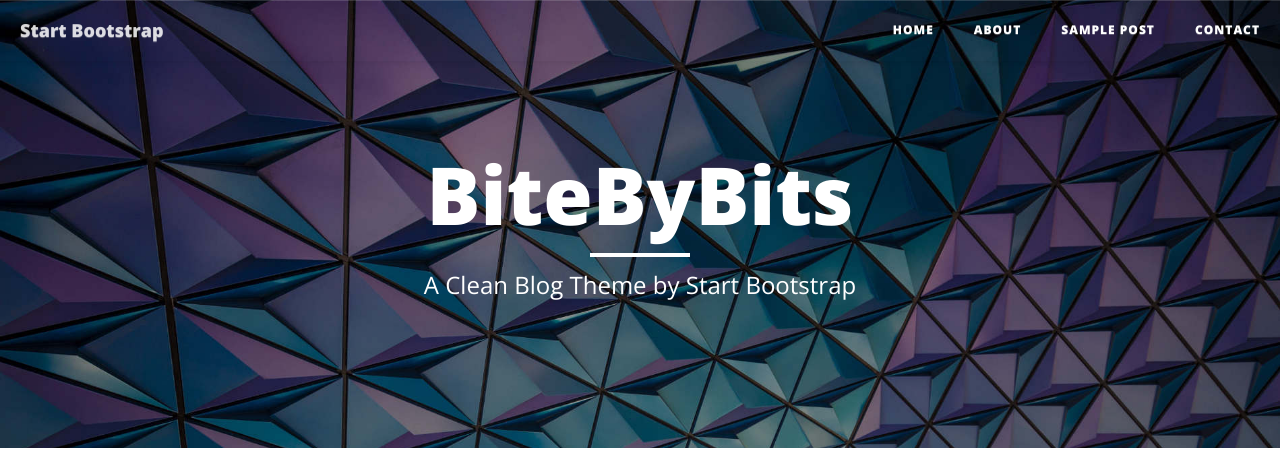
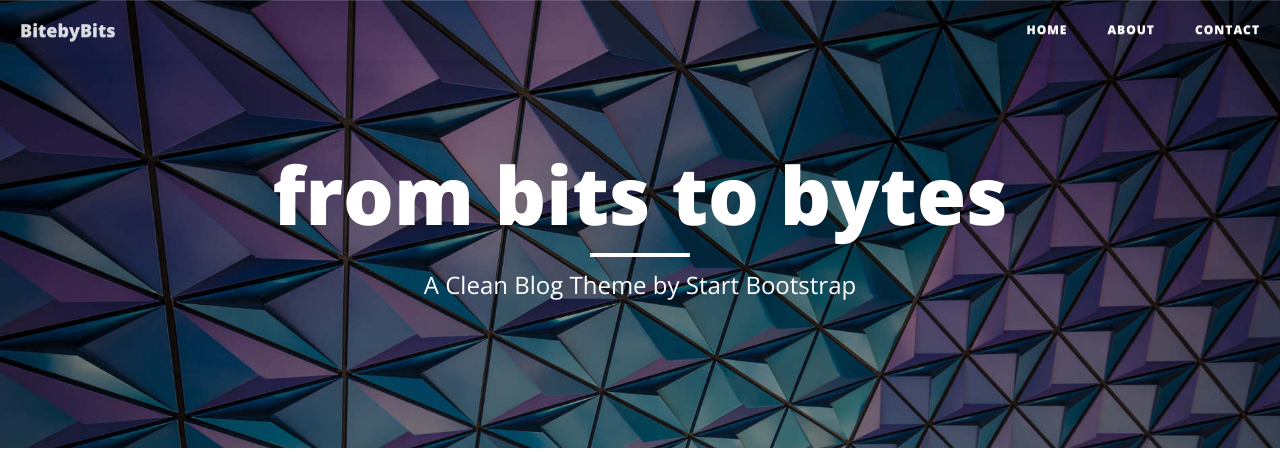
Before and after one commit to casol/bitebybits.com, a Django app: template bitebybits/blog/templates/blog/post/list.html in a window 1280 px wide. Shown: the top 452 px of the page. Run offline with Django 3.2, Linux system fonts and the light colour scheme; the template is opened without the code that fills it, so the values that code supplies are empty; some libraries are stand-ins or nearby versions.

Commit message:
Update front page and pagination
Changed pagination for 5 post for page, upadated some names and
inforamtion

```diff
--- a/bitebybits/blog/templates/blog/contact.html
+++ b/bitebybits/blog/templates/blog/contact.html
@@ -12,7 +12,7 @@
                     <div class="page-heading">
                         <h1>Contact Me</h1>
                         <hr class="small">
-                        <span class="subheading">Have questions? I have answers (maybe).</span>
+                        <span class="subheading">Do you have any questions?</span>
                     </div>
                 </div>
             </div>
@@ -36,7 +36,7 @@
                              {% endfor %}
                          </div>
                 {% endif%}
-                <p>Want to get in touch with me? Fill out the form below to send me a message and I will try to get back to you within 24 hours!</p>
+                <p>Want to get in touch with me? Fill out the form below to send me a message and I will try to get back to you!</p>
                     <form method="post">
                         {% for field in form %}
                         {% csrf_token %}
--- a/bitebybits/blog/templates/blog/header.html
+++ b/bitebybits/blog/templates/blog/header.html
@@ -6,7 +6,7 @@
                 <div class="col-lg-8 col-lg-offset-2 col-md-10 col-md-offset-1">
 
                     <div class="site-heading">
-                        <h1>BiteByBits</h1>
+                        <h1>from bits to bytes</h1>
                         <hr class="small">
                         <span class="subheading">A Clean Blog Theme by Start Bootstrap</span>
                     </div>
--- a/bitebybits/blog/templates/blog/navigation.html
+++ b/bitebybits/blog/templates/blog/navigation.html
@@ -7,7 +7,7 @@
                     <span class="sr-only">Toggle navigation</span>
                     Menu <i class="fa fa-bars"></i>
                 </button>
-                <a class="navbar-brand" href="index.html">Start Bootstrap</a>
+                <a class="navbar-brand" href="{% url 'blog:post_list' %}">BitebyBits</a>
             </div>
 
             <!-- Collect the nav links, forms, and other content for toggling -->
@@ -20,9 +20,6 @@
                         <a href="{% url 'about' %}">About</a>
                     </li>
                     <li>
-                        <a href="post.html">Sample Post</a>
-                    </li>
-                    <li>
                         <a href="{% url 'contact' %}">Contact</a>
                     </li>
                 </ul>
--- a/bitebybits/blog/views.py
+++ b/bitebybits/blog/views.py
@@ -31,7 +31,7 @@ def post_list(request, tag_slug=None):
         object_list = object_list.filter(tags__in=[tag])
 
     #  Paginator a list of objects, plus the number of items to show on each page
-    paginator = Paginator(object_list, 3)  # Show 3 posts per page
+    paginator = Paginator(object_list, 5)  # Show 5 posts per page
 
     page = request.GET.get('page')
     try:
```
